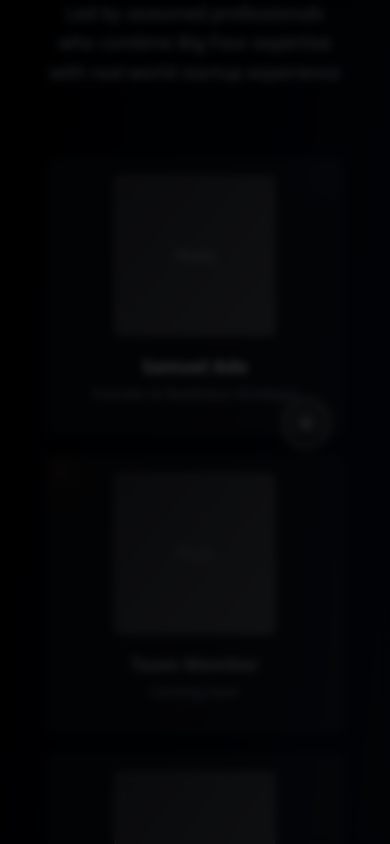
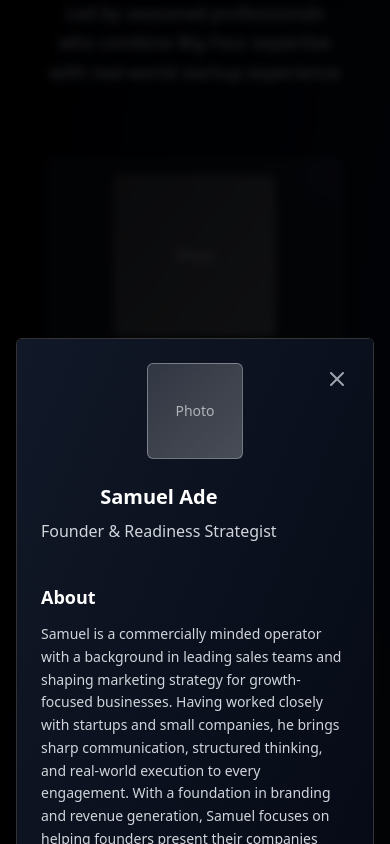
Before and after one commit to SamuelDue/DueReady-, a Next.js app: page /experts in a window 390 px wide. Both pictures are taken after a click on the button 306 px from the left and 1559 px from the top of the page. Shown: the part 1137-1981 px from the top of the page. Built offline with nearby package versions, Linux system fonts and the light colour scheme.

Commit message:
Fix mobile modal cutoff issue on experts page
- Change modal positioning from items-center to items-start on mobile
- Use calc(100vh-4rem) height calculation for mobile compatibility
- Add proper mobile padding and overflow handling
- Keep desktop center behavior with sm: breakpoints

```diff
--- a/src/app/experts/page.tsx
+++ b/src/app/experts/page.tsx
@@ -261,22 +261,20 @@
       {/* Expert Modal - Fixed for mobile */}
       {selectedExpert && (
         <div
-          className="fixed inset-0 bg-black/80 backdrop-blur-sm z-50 p-4 overflow-y-auto"
+          className="fixed inset-0 bg-black/80 backdrop-blur-sm z-50 flex items-start sm:items-start sm:items-center justify-center p-4 pt-8 pb-8 sm:pt-4 sm:pb-4 overflow-y-auto pt-8 pb-8 sm:pt-4 sm:pb-4 overflow-y-auto"
           onClick={(e) => {
             if (e.target === e.currentTarget) {
               setSelectedExpert(null)
             }
           }}
         >
-          {/* Modal container with mobile-first approach */}
-          <div className="min-h-full flex items-start justify-center py-8 md:py-12 md:items-center">
-            <div className="bg-gradient-to-br from-gray-900 to-gray-950 border border-white/20 rounded-md max-w-2xl w-full relative">
+          <div className="bg-gradient-to-br from-gray-900 to-gray-950 border border-white/20 rounded-md max-w-2xl w-full max-h-[calc(100vh-4rem)] sm:max-h-[calc(100vh-4rem)] sm:max-h-[90vh] overflow-y-auto my-auto my-auto">
             {(() => {
               const expert = experts.find(e => e.id === selectedExpert)
               if (!expert) return null
 
               return (
-                  <>
+                <div className="relative">
                   {/* Close button */}
                   <button
                     onClick={() => setSelectedExpert(null)}
@@ -327,10 +325,9 @@
                       </button>
                     </div>
                   </div>
-                  </>
+                </div>
               )
             })()}
-            </div>
           </div>
         </div>
       )}
```
Lines whose indentation alone changed are shown as unchanged.
